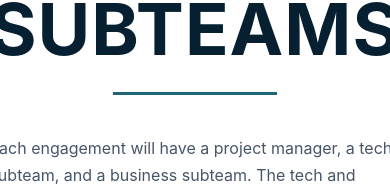
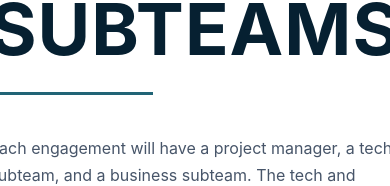
Before and after one commit to TCA-UW/TCA-UW.github.io, a React (Create React App) app: page /about/subteams in a window 390 px wide. Shown: the part 135-321 px from the top of the page. Built offline with nearby package versions, Linux system fonts and the light colour scheme.

Commit message:
Fixed another bug

```diff
--- a/src/components/404.js
+++ b/src/components/404.js
@@ -8,7 +8,7 @@ const NotFound = () => {
       <div className="not-found-content">
         <div className="error-code">404</div>
         <h1 className="error-title">Page Not Found</h1>
-        <div className="title-line"></div>
+        <div className="title-line-404"></div>
         <p className="error-description">
           Sorry, the page you're looking for doesn't exist or has been moved.
         </p>
--- a/src/css/404.css
+++ b/src/css/404.css
@@ -32,7 +32,7 @@
   letter-spacing: 1px;
 }
 
-.title-line {
+.title-line-404 {
   width: 50%;
   height: 3px;
   background: #216476;
--- a/src/css/Join.css
+++ b/src/css/Join.css
@@ -40,8 +40,9 @@
   height: 3px;
   background: #216476;
   margin-bottom: 40px;
-  margin-left: auto;
-  margin-right: auto;
+  margin-left: 0 !important;
+  margin-right: auto !important;
+  display: block !important;
 }
 
 .hero-text {
@@ -311,6 +312,13 @@
     max-width: 600px;
     text-align: left !important;
   }
+
+  .title-line {
+    margin-bottom: 40px;
+    margin-left: 0 !important;
+    margin-right: auto !important;
+    display: block !important;
+  }
 }
 
 @media (max-width: 768px) {
```
